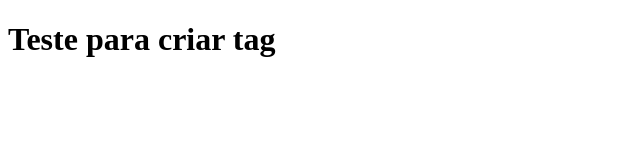
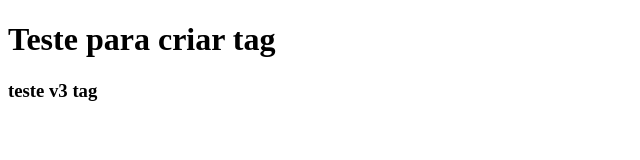
Before and after one commit to TiagoAlmeidaPoa/praticando_git, a plain HTML site: page index.html in a window 1280 px wide. Shown: the whole page, without its empty margins (0-640 px from the left). Drawn offline with Linux system fonts and the light colour scheme.

Commit message:
teste v2

```diff
--- a/index.html
+++ b/index.html
@@ -7,5 +7,6 @@
 </head>
 <body>
     <h1>Teste para criar tag</h1>
+    <h3>teste v3 tag</h3>
 </body>
 </html>
```
Also changed, not shown: COMANDOS - GIT/comandos_git.txt.
